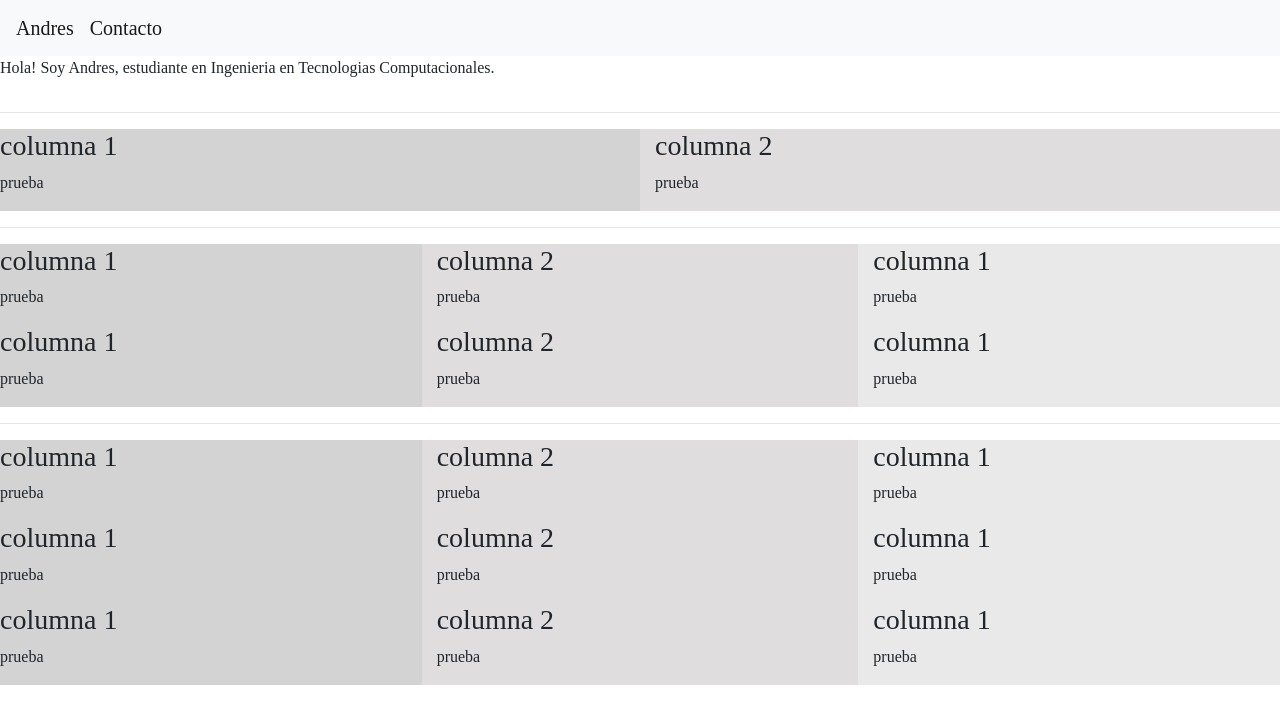
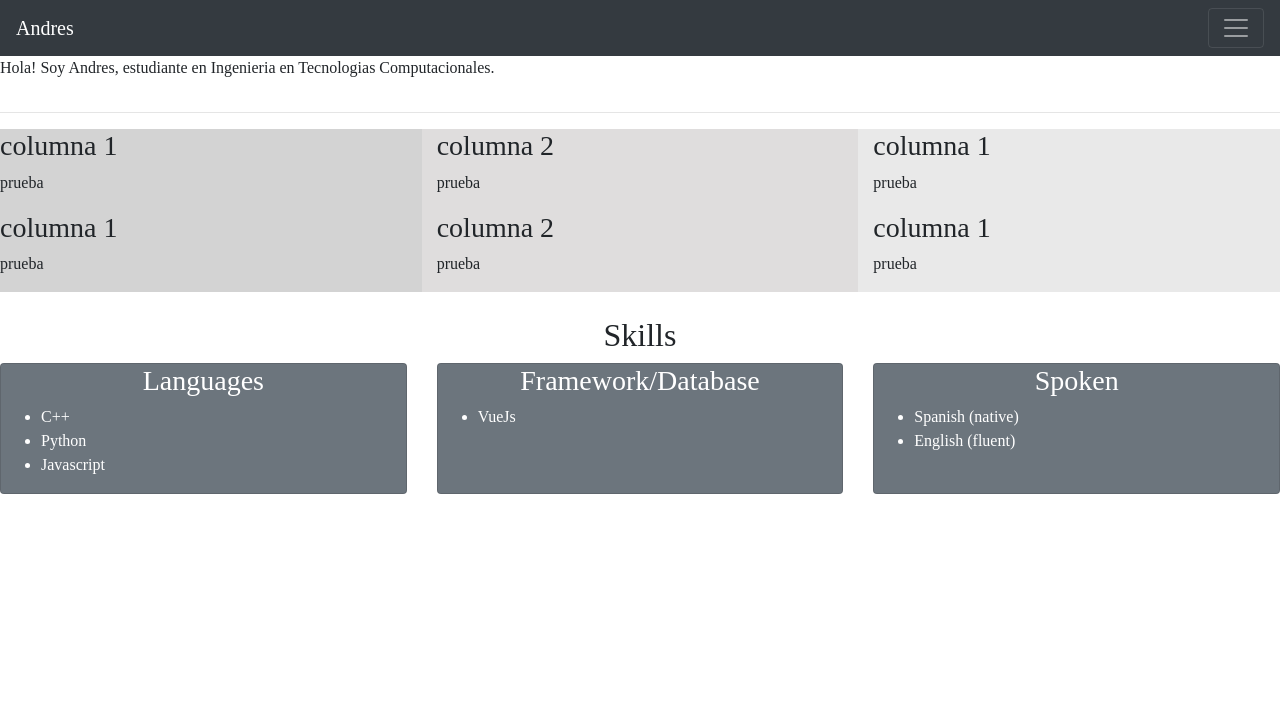
Before and after one commit to castorenandres/CurriculumWeb, a plain HTML site: page index.html in a window 1280 px wide. Drawn offline with nearby package versions, Linux system fonts and the light colour scheme.

Commit message:
agergo VueJs a la pagina y se agrego la pagina contacto

```diff
--- /dev/null
+++ b/contacto.html
@@ -0,0 +1,39 @@
+<!DOCTYPE html>
+<html lang="en">
+    <head>
+        <meta charset="utf-8">
+        <meta http-equiv="X-UA-Compatible" content="IE=edge">
+        <meta name="viewport" content="width=device-width, initial-scale=1">
+
+        <link rel="stylesheet" href="https://stackpath.bootstrapcdn.com/bootstrap/4.5.2/css/bootstrap.min.css" integrity="sha384-JcKb8q3iqJ61gNV9KGb8thSsNjpSL0n8PARn9HuZOnIxN0hoP+VmmDGMN5t9UJ0Z" crossorigin="anonymous">
+        <script src="https://cdn.jsdelivr.net/npm/vue/dist/vue.js"></script>
+
+        <title>Contacto</title>
+    </head>
+
+    <body>
+        <nav class="navbar sticky-top navbar-expand-dark navbar-dark bg-dark">
+            <a class="navbar-brand" href="#">Andres</a>
+            <button class="navbar-toggler" type="button" data-toggle="collapse" data-target="#navbarSupportedContent" aria-controls="navbarSupportedContent" aria-expanded="false" aria-label="Toggle navigation">
+                <span class="navbar-toggler-icon"></span>
+            </button>
+            <div class="collapse navbar-collapse" id="navbarSupportedContent">
+                <ul class="navbar-nav mr-auto">
+                  <li class="nav-item active">
+                    <a class="nav-link" href="./index.html">Home <span class="sr-only">(current)</span></a>
+                    <a class="navbar-brand" href="./contacto.html">Contacto <span class="sr-only">(current)</span></a>
+                  </li>
+                </ul>
+              </div>
+        </nav>
+
+        <div class="container">
+            <h1>Prueba</h1>
+        </div>
+
+        <script src="https://code.jquery.com/jquery-3.5.1.slim.min.js" integrity="sha384-DfXdz2htPH0lsSSs5nCTpuj/zy4C+OGpamoFVy38MVBnE+IbbVYUew+OrCXaRkfj" crossorigin="anonymous"></script>
+        <script src="https://cdn.jsdelivr.net/npm/popper.js@1.16.1/dist/umd/popper.min.js" integrity="sha384-9/reFTGAW83EW2RDu2S0VKaIzap3H66lZH81PoYlFhbGU+6BZp6G7niu735Sk7lN" crossorigin="anonymous"></script>
+        <script src="https://stackpath.bootstrapcdn.com/bootstrap/4.5.2/js/bootstrap.min.js" integrity="sha384-B4gt1jrGC7Jh4AgTPSdUtOBvfO8shuf57BaghqFfPlYxofvL8/KUEfYiJOMMV+rV" crossorigin="anonymous"></script>
+    </body>
+
+</html>
--- a/index.html
+++ b/index.html
@@ -5,54 +5,34 @@
         <meta http-equiv="X-UA-Compatible" content="IE=edge">
         <meta name="viewport" content="width=device-width, initial-scale=1">
 
-        <link rel="stylesheet" href="https://stackpath.bootstrapcdn.com/bootstrap/4.1.3/css/bootstrap.min.css" integrity="sha384-MCw98/SFnGE8fJT3GXwEOngsV7Zt27NXFoaoApmYm81iuXoPkFOJwJ8ERdknLPMO" crossorigin="anonymous">
+        <link rel="stylesheet" href="https://stackpath.bootstrapcdn.com/bootstrap/4.5.2/css/bootstrap.min.css" integrity="sha384-JcKb8q3iqJ61gNV9KGb8thSsNjpSL0n8PARn9HuZOnIxN0hoP+VmmDGMN5t9UJ0Z" crossorigin="anonymous">
+        <script src="https://cdn.jsdelivr.net/npm/vue/dist/vue.js"></script>
         <link rel="stylesheet" href="./styles.css">
 
         <title>Curricula0016</title>
         </head>
 
     <body>
-        <nav class="navbar sticky-top navbar-expand-lg navbar-light bg-light">
+        <nav class="navbar sticky-top navbar-expand-dark navbar-dark bg-dark">
             <a class="navbar-brand" href="#">Andres</a>
-            <a class="navbar-brand" href="#">Contacto</a>
-            <!--
             <button class="navbar-toggler" type="button" data-toggle="collapse" data-target="#navbarSupportedContent" aria-controls="navbarSupportedContent" aria-expanded="false" aria-label="Toggle navigation">
                 <span class="navbar-toggler-icon"></span>
             </button>
             <div class="collapse navbar-collapse" id="navbarSupportedContent">
                 <ul class="navbar-nav mr-auto">
                   <li class="nav-item active">
-                    <a class="nav-link" href="#">Home <span class="sr-only">(current)</span></a>
+                    <a class="nav-link" href="./index.html">Home <span class="sr-only">(current)</span></a>
+                    <a class="navbar-brand" href="./contacto.html">Contacto <span class="sr-only">(current)</span></a>
                   </li>
                 </ul>
               </div>
-              -->
         </nav>
-        <!--
-        <div class="container" style="background-color:rgba(148, 211, 236, 0.781);">
-            <h1>Andres Orozco</h1>
-        </div>
-        -->
 
         <div class="row">
             <div class="col">
                 <p>
                     Hola! Soy Andres, estudiante en Ingenieria en Tecnologias Computacionales.
                 </p>
-            </div>
-        </div>
-
-        <hr>
-
-        <div class="row">
-            <div class="col" style="background-color: lightgray;">
-                <h3>columna 1</h3>
-                <p>prueba</p>
-            </div>
-
-            <div class="col" style="background-color: rgba(211, 209, 209, 0.726);">
-                <h3>columna 2</h3>
-                <p>prueba</p>
             </div>
         </div>
 
@@ -92,57 +72,70 @@
             </div>
         </div>
 
-        <hr>
+        <br>
 
-        <div class="row">
-            <div class="col" style="background-color: lightgray;">
-                <h3>columna 1</h3>
-                <p>prueba</p>
+        <div class="container">
+            <h2 style="text-align: center;">Skills</h2>
+        </div>
+
+
+        <div class="card-deck">
+            <div class="card text-white bg-secondary mb-3" id = "Skills">
+                <h3 style="text-align: center;">Languages</h3>
+                <ul>
+                    <li v-for = "language in languages">
+                        {{language}}
+                    </li>
+                </ul>
             </div>
 
-            <div class="col" style="background-color: rgba(211, 209, 209, 0.726);">
-                <h3>columna 2</h3>
-                <p>prueba</p>
+            <div class="card text-white bg-secondary mb-3"  id = "FDB">
+                <h3 style="text-align: center;">Framework/Database</h3>
+                <ul>
+                    <li v-for = "value in values">
+                        {{value}}
+                    </li>
+                </ul>
             </div>
 
-            <div class="col" style="background-color: rgba(211, 211, 211, 0.507);">
-                <h3>columna 1</h3>
-                <p>prueba</p>
+            <div class="card text-white bg-secondary mb-3" id = "Spoken">
+                <h3 style="text-align: center;">Spoken</h3>
+                <ul>
+                    <li v-for = "spokenlng in spokenlngs">
+                        {{spokenlng}}
+                    </li>
+                </ul>
             </div>
+
         </div>
 
-        <div class="row">
-            <div class="col" style="background-color: lightgray;">
-                <h3>columna 1</h3>
-                <p>prueba</p>
-            </div>
 
-            <div class="col" style="background-color: rgba(211, 209, 209, 0.726);">
-                <h3>columna 2</h3>
-                <p>prueba</p>
-            </div>
 
-            <div class="col" style="background-color: rgba(211, 211, 211, 0.507);">
-                <h3>columna 1</h3>
-                <p>prueba</p>
-            </div>
-        </div>
+        <script>
+            var lng = new Vue ({
+                el: '#Skills',
+                data: {
+                    languages: ['C++', 'Python', 'Javascript']
+                }
+            })
 
-        <div class="row">
-            <div class="col" style="background-color: lightgray;">
-                <h3>columna 1</h3>
-                <p>prueba</p>
-            </div>
+            var fdb = new Vue ({
+                el: '#FDB',
+                data: {
+                    values: ['VueJs']
+                }
+            })
 
-            <div class="col" style="background-color: rgba(211, 209, 209, 0.726);">
-                <h3>columna 2</h3>
-                <p>prueba</p>
-            </div>
+            var spoken = new Vue ({
+                el: '#Spoken',
+                data: {
+                    spokenlngs: ['Spanish (native)', 'English (fluent)']
+                }
+            })
+        </script>
 
-            <div class="col" style="background-color: rgba(211, 211, 211, 0.507);">
-                <h3>columna 1</h3>
-                <p>prueba</p>
-            </div>
-        </div>
+        <script src="https://code.jquery.com/jquery-3.5.1.slim.min.js" integrity="sha384-DfXdz2htPH0lsSSs5nCTpuj/zy4C+OGpamoFVy38MVBnE+IbbVYUew+OrCXaRkfj" crossorigin="anonymous"></script>
+        <script src="https://cdn.jsdelivr.net/npm/popper.js@1.16.1/dist/umd/popper.min.js" integrity="sha384-9/reFTGAW83EW2RDu2S0VKaIzap3H66lZH81PoYlFhbGU+6BZp6G7niu735Sk7lN" crossorigin="anonymous"></script>
+        <script src="https://stackpath.bootstrapcdn.com/bootstrap/4.5.2/js/bootstrap.min.js" integrity="sha384-B4gt1jrGC7Jh4AgTPSdUtOBvfO8shuf57BaghqFfPlYxofvL8/KUEfYiJOMMV+rV" crossorigin="anonymous"></script>
     </body>
 </html>
```
Also changed, not shown: styles.css (line endings or trailing spaces).
